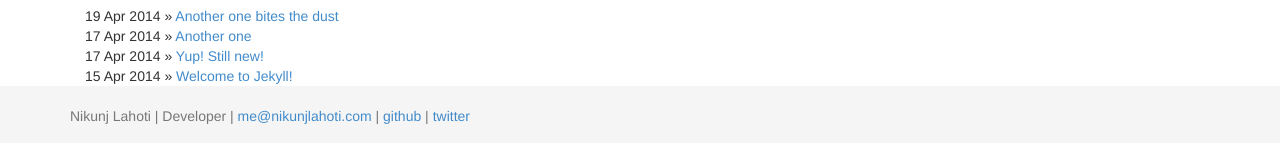
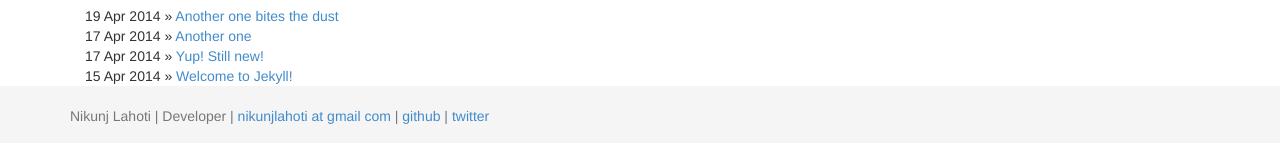
Before and after one commit to nikunjlahoti/nikunjlahoti.github.io, a Jekyll site: the page built from index.html, in a window 1280 px wide and 1019 px high. Shown: the part 873-1016 px from the top of the window. Built offline with Jekyll 4.4.1, drawn with Linux system fonts in a browser that asks for light colours; nearby versions of some CDN libraries; Markdown is read by kramdown in place of the engine named in the settings; the list of posts is cut into pages by our own code; some of the changed lines change nothing that is shown.

Commit message:
Update default.html
Dead links corrected!

```diff
--- a/_layouts/default.html
+++ b/_layouts/default.html
@@ -39,9 +39,9 @@
         <div class="collapse navbar-collapse">
           <ul class="nav navbar-nav">
             <li class="active"><a href="/">Home</a></li>
-            <li><a href="http://blog.nikunjlahoti.com/">Blog</a></li>
-            <li><a href="http://nikunjlahoti.com/about/">About</a></li>
-            <li><a href="http://nikunjlahoti.com/contact/">Contact</a></li>
+            <li><a href="http://nikunjlahoti.tumblr.com/">Blog</a></li>
+            <li><a href="http://nikunjlahoti.wordpress.com/about/">About</a></li>
+            <li><a href="http://nikunjlahoti.wordpress.com/contact/">Contact</a></li>
             <li class="dropdown">
               <a href="#" class="dropdown-toggle" data-toggle="dropdown">Other Blogs <span class="caret"></span></a>
               <ul class="dropdown-menu" role="menu">
@@ -73,7 +73,7 @@
     <div class="footer">
 	<div class="container">
 		<p class="text-muted">
-			Nikunj Lahoti | Developer | <a href="mailto:me@nikunjlahoti.com">me@nikunjlahoti.com</a> | <a href="https://github.com/nikunjlahoti">github</a> | <a href="https://twitter.com/nikunjlahoti">twitter</a>
+			Nikunj Lahoti | Developer | <a href="mailto:nikunjlahoti@gmail.com">nikunjlahoti at gmail com</a> | <a href="https://github.com/nikunjlahoti">github</a> | <a href="https://twitter.com/nikunjlahoti">twitter</a>
 		</p>
 	</div>
     </div>
```
